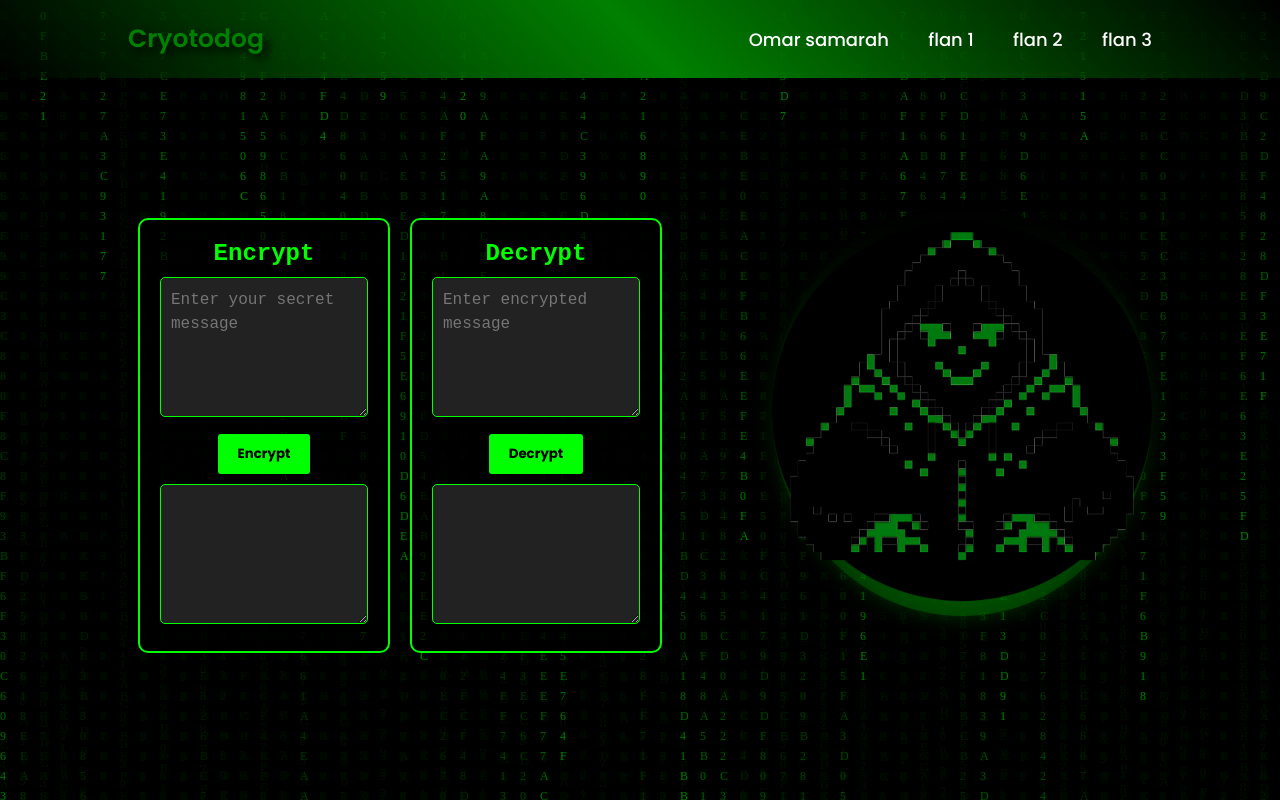
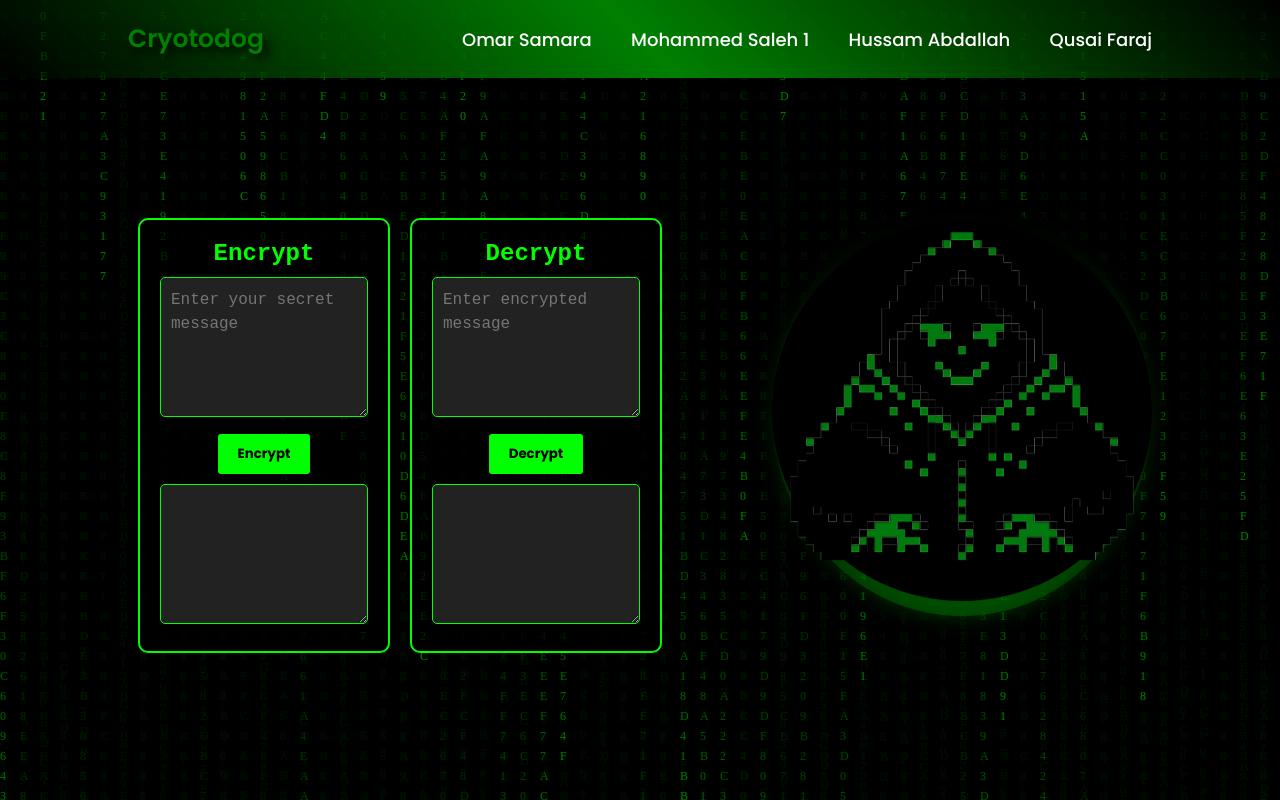
Before and after one commit to yazeedwael/Cryotodog, a plain HTML site: page index.html in a window 1280 px wide. Drawn offline with nearby package versions, Linux system fonts and the light colour scheme.

Commit message:
Update index.html

```diff
--- a/index.html
+++ b/index.html
@@ -21,10 +21,10 @@
         <a href="#" class="logo"> Cryotodog </a>
 
         <nav class="navbar">
-            <a href="#" style="--i:1;" class="active">Omar samarah</a>
-            <a href="#" style="--i:2;">flan 1</a>
-            <a href="#" style="--i:3;">flan 2</a>
-            <a href="#" style="--i:4;">flan 3</a>
+            <a href="#" style="--i:1;" class="active">Omar Samara</a>
+            <a href="#" style="--i:2;">Mohammed Saleh 1</a>
+            <a href="#" style="--i:3;">Hussam Abdallah</a>
+            <a href="#" style="--i:4;">Qusai Faraj</a>
 
         </nav>
     </header>
```
